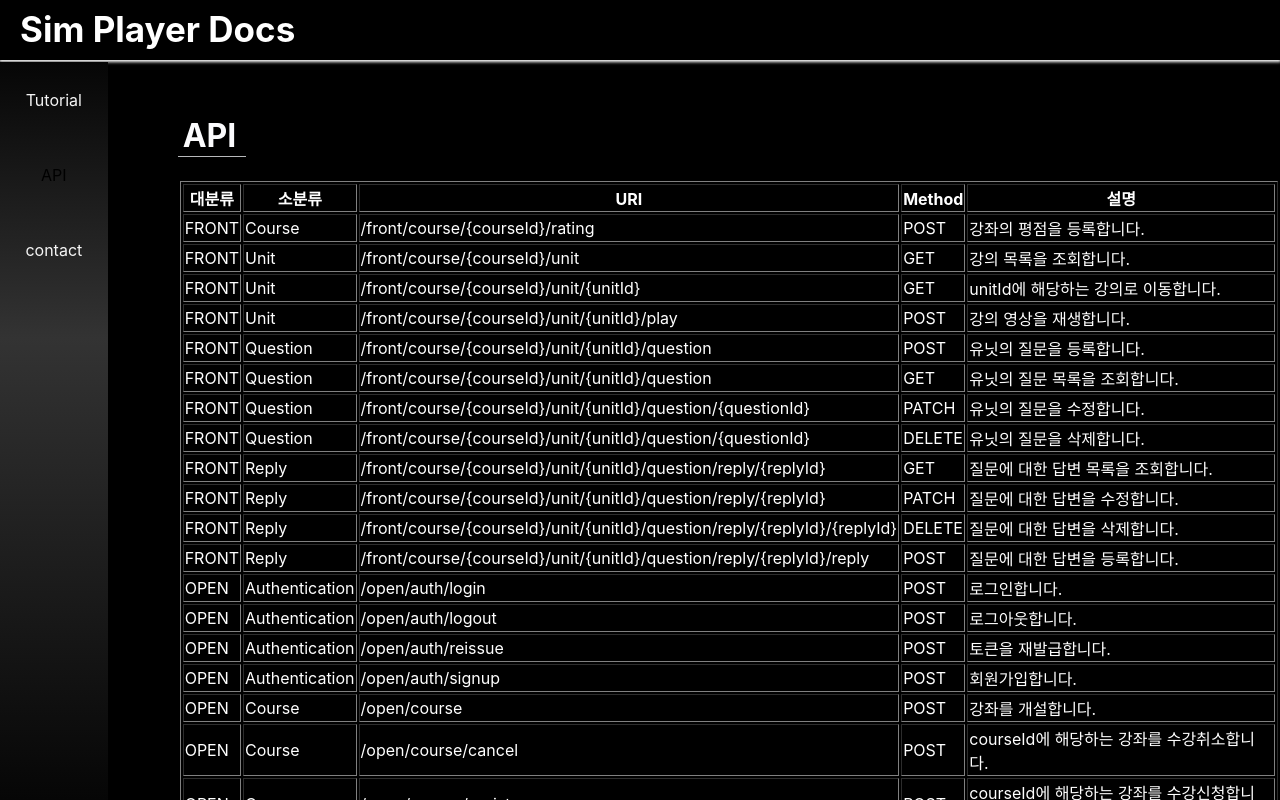
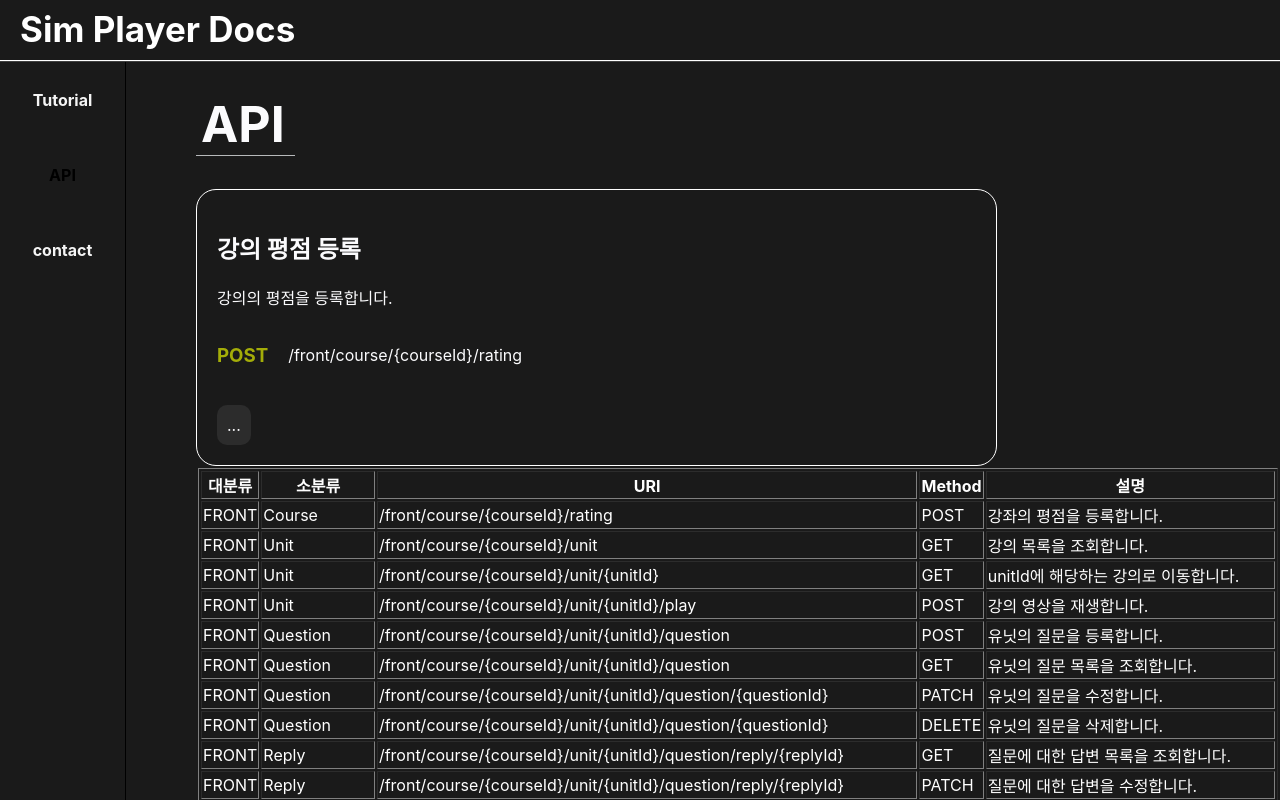
Before and after one commit to Jaeheon-Sim/simplayer_apidocs, a React (Create React App) app: page / in a window 1280 px wide. Both pictures are taken after a click on the element "API". Shown: the top 800 px of the page. Built offline with nearby package versions, Linux system fonts and the light colour scheme.

Commit message:
feat: API form

```diff
--- a/src/components/Body.jsx
+++ b/src/components/Body.jsx
@@ -6,7 +6,7 @@ import Contact from "./Contact";
 import { MenuAtom } from "../atom";
 const Div = styled.div``;
 const BodyWrapper = styled(Div)`
-  padding-top: 35px;
+  padding-top: 0px;
   padding-left: 70px;
   color: #fbfbfd;
   width: 100%;
--- a/src/components/Contact.jsx
+++ b/src/components/Contact.jsx
@@ -4,6 +4,7 @@ const Div = styled.div``;
 const Wrapper = styled(Div)``;
 
 const Title = styled.h1`
+  font-size: 50px;
   padding: 0 10px 1px 5px;
   border-bottom: 1.5px solid rgb(183, 185, 187);
 `;
--- a/src/components/Header.jsx
+++ b/src/components/Header.jsx
@@ -8,9 +8,9 @@ const Div = styled.div`
 
 const Head = styled(Div)`
   height: 60px;
-  background-color: black;
+
   color: white;
-  box-shadow: 0 1px 3px 1px;
+  box-shadow: 0 1px 1px 0px;
   justify-content: flex-start;
 `;
 
--- a/src/components/Sample.jsx
+++ b/src/components/Sample.jsx
@@ -2,9 +2,12 @@ import styled from "styled-components";
 
 const Div = styled.div``;
 
-const Wrapper = styled(Div)``;
+const Wrapper = styled(Div)`
+   ;
+`;
 
 const Title = styled.h1`
+  font-size: 50px;
   padding: 0 10px 1px 5px;
   border-bottom: 1.5px solid rgb(183, 185, 187);
 `;
@@ -13,19 +16,56 @@ const TitleTab = styled.div`
   align-items: center;
   justify-content: flex-start;
 `;
-const ContentBox = styled.div``;
+const ContentBox = styled.div`
+  width: auto;
+  border-radius: 10px;
+  background-color: #2c2c2c;
+  /* clear: both;
+  float: left; */
+  display: inline-block;
+  padding: 10px;
+  margin-top: 20px;
+`;
 
+const MethodBox = styled.div`
+  border: 1px solid white;
+  width: 70%;
+  padding: 20px;
+  border-radius: 20px;
+`;
+
+const APITitle = styled.h2``;
+
+const APIExplain = styled.p``;
+const APIHttp = styled.h3`
+  color: #eaf700aa;
+  margin-right: 20px;
+`;
 const Table = styled.table`
   color: white;
 `;
-
+const Box = styled.div`
+  display: flex;
+  align-items: center;
+  justify-content: flex-start;
+`;
 export default function API() {
   return (
     <Wrapper>
       <TitleTab>
         <Title>API</Title>
       </TitleTab>
-      <ContentBox></ContentBox>
+      <MethodBox>
+        <APITitle>강의 평점 등록</APITitle>
+        <APIExplain>강의의 평점을 등록합니다.</APIExplain>
+        <Box>
+          <APIHttp>POST</APIHttp>
+          <APIExplain>/front/course/{"{courseId}"}/rating</APIExplain>
+        </Box>
+        <ContentBox>...</ContentBox>
+      </MethodBox>
+      {/* // 메소드 박스에 내용을 적어 // 내가 적은 내용만 일단 적어 코드 부분은
+      contentbox인데 어떻게 적어야할지 몰라서 일단 저렇게 나둬놓을게 */}
       <Table>
         <table border="1">
           <th>대분류</th>
--- a/src/components/SideBar.jsx
+++ b/src/components/SideBar.jsx
@@ -13,12 +13,9 @@ const NavBar = styled(Div)`
   width: 125px;
   flex-direction: column;
   height: 100%;
-  background: linear-gradient(
-    to bottom,
-    #060606 0%,
-    #333333 34.48%,
-    #000000 100%
-  );
+  border-right: 1px solid black;
+  flex-shrink: 0;
+  font-weight: bolder;
 `;
 
 const NavTab = styled(Div)`
--- a/src/components/Tutorial.jsx
+++ b/src/components/Tutorial.jsx
@@ -5,6 +5,7 @@ const Div = styled.div``;
 const Wrapper = styled(Div)``;
 
 const Title = styled.h1`
+  font-size: 50px;
   padding: 0 10px 1px 5px;
   border-bottom: 1.5px solid rgb(183, 185, 187);
 `;
@@ -13,7 +14,16 @@ const TitleTab = styled.div`
   align-items: center;
   justify-content: flex-start;
 `;
-const ContentBox = styled.div``;
+const ContentBox = styled.div`
+  width: auto;
+  border-radius: 10px;
+  background-color: #2c2c2c;
+  /* clear: both;
+  float: left; */
+  display: inline-block;
+  padding: 10px;
+  margin-top: 20px;
+`;
 
 export default function Tutorial() {
   return (
@@ -21,9 +31,9 @@ export default function Tutorial() {
       <TitleTab>
         <Title>Tutorial</Title>
       </TitleTab>
-      <ContentBox>
+      <div>
         Sim Player는 사용자 편의성과 보안성이 강화된 웹 미디어 플레이어입니다.
-      </ContentBox>
+      </div>
       <div>다양한 플랫폼에서 사용 가능하도록 API를 제공합니다.</div>
       <br />
       <br />
--- a/src/index.css
+++ b/src/index.css
@@ -5,7 +5,7 @@ body {
     sans-serif;
   -webkit-font-smoothing: antialiased;
   -moz-osx-font-smoothing: grayscale;
-  background-color: black;
+  background-color: #1a1a1a;
   color: whitesmoke;
 }
 
```
